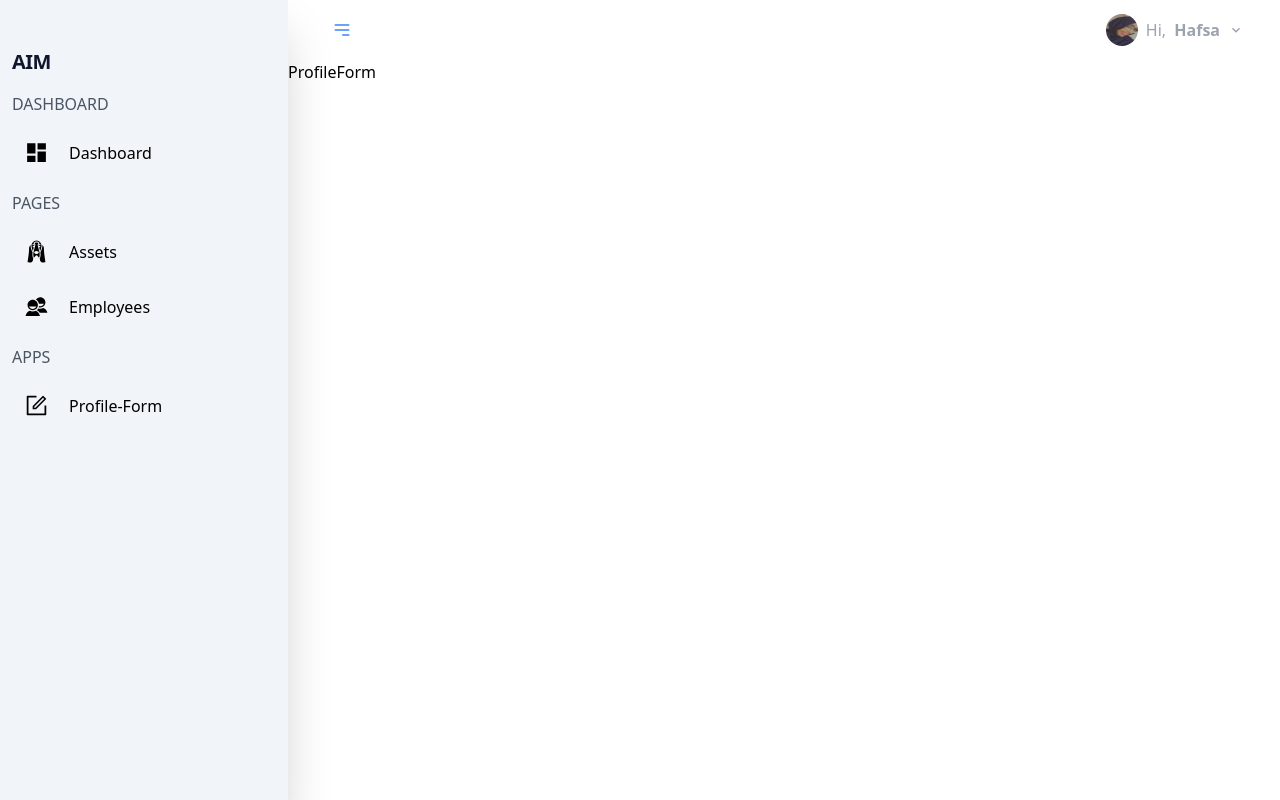
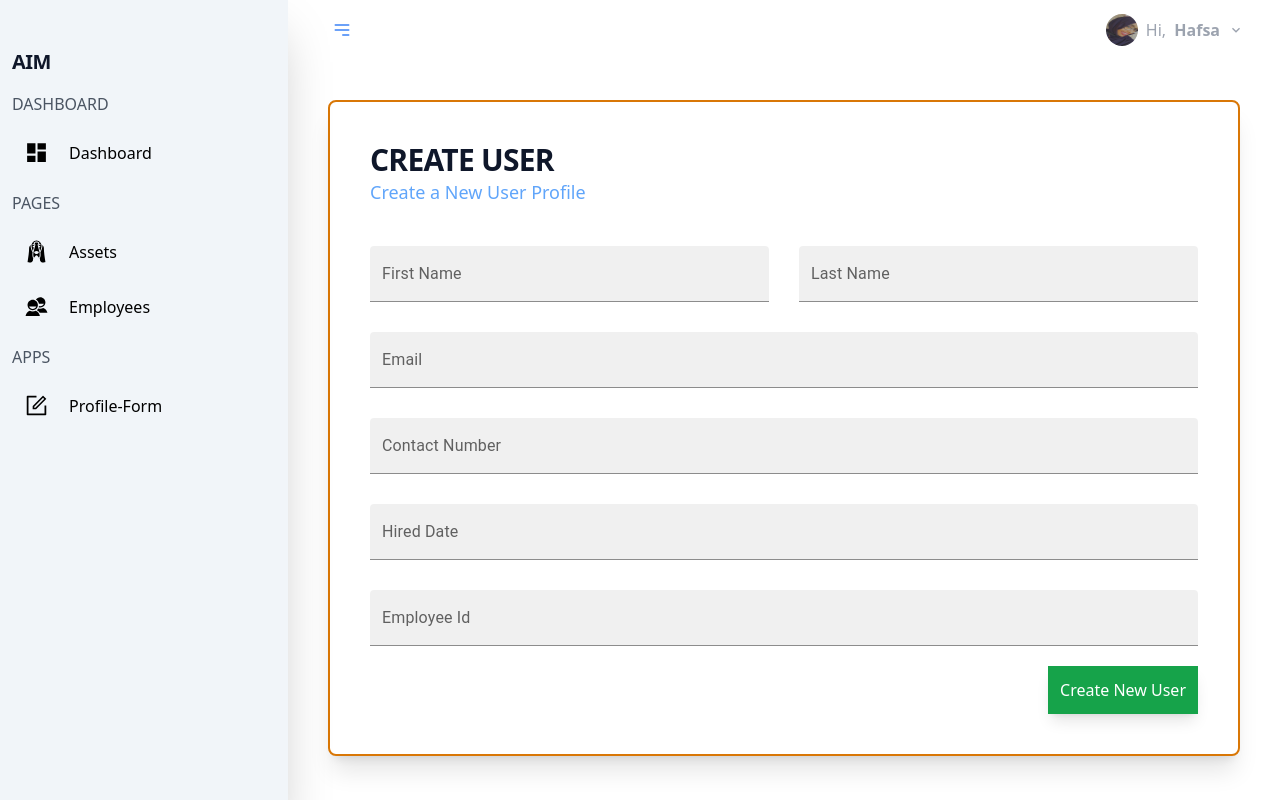
Before and after one commit to Mr-Randell/aim-front-end, a React (Vite) app: page /Profile-Form in a window 1280 px wide. Built offline with nearby package versions, Linux system fonts and the light colour scheme.

Commit message:
working on the employee profile-form

```diff
--- a/src/pages/Dashboard/ProfileForm.jsx
+++ b/src/pages/Dashboard/ProfileForm.jsx
@@ -1,9 +1,145 @@
 import React from 'react'
+import useMediaQuery from "@mui/material/useMediaQuery";
+import { Box,TextField } from "@mui/material";
+import { Formik } from "formik";
+import Header from "../../components/dashboard/Header";
 
+//
+const initialValues = {
+  firstName: "",
+  lastName: "",
+  email: "",
+  contact: "",
+  hiredDate: "",
+  employeeId: "",
+};
+//
 function ProfileForm() {
+  const isNonMobile = useMediaQuery("(min-width:600px)");
+
+  const handleFormSubmit = (values) => {
+    console.log(values);
+  };
   return (
-    <div>ProfileForm</div>
-  )
+    <>
+      <div className="m-2 md:m-10 mt-24 p-2 md:p-10 bg-white rounded-lg border-2 border-amber-600 shadow-xl overflow-x-auto">
+        <Header title="CREATE USER" description="Create a New User Profile" />
+
+        <Formik
+          // classname="overflow-x-auto"
+          onSubmit={handleFormSubmit}
+          initialValues={initialValues}
+          // validationSchema={checkoutSchema}
+        >
+          {({
+            values,
+            errors,
+            touched,
+            handleBlur,
+            handleChange,
+            handleSubmit,
+          }) => (
+            <form onSubmit={handleSubmit}>
+              <Box
+                display="grid"
+                gap="30px"
+                gridTemplateColumns="repeat(4, minmax(0, 1fr))"
+                sx={{
+                  "& > div": { gridColumn: isNonMobile ? undefined : "span 4" },
+                }}
+              >
+                <TextField
+                  fullWidth
+                  variant="filled"
+                  type="text"
+                  label="First Name"
+                  onBlur={handleBlur}
+                  onChange={handleChange}
+                  value={values.firstName}
+                  name="firstName"
+                  error={!!touched.firstName && !!errors.firstName}
+                  helperText={touched.firstName && errors.firstName}
+                  sx={{ gridColumn: "span 2" }}
+                />
+                <TextField
+                  fullWidth
+                  variant="filled"
+                  type="text"
+                  label="Last Name"
+                  onBlur={handleBlur}
+                  onChange={handleChange}
+                  value={values.lastName}
+                  name="lastName"
+                  error={!!touched.lastName && !!errors.lastName}
+                  helperText={touched.lastName && errors.lastName}
+                  sx={{ gridColumn: "span 2" }}
+                />
+                <TextField
+                  fullWidth
+                  variant="filled"
+                  type="text"
+                  label="Email"
+                  onBlur={handleBlur}
+                  onChange={handleChange}
+                  value={values.email}
+                  name="email"
+                  error={!!touched.email && !!errors.email}
+                  helperText={touched.email && errors.email}
+                  sx={{ gridColumn: "span 4" }}
+                />
+                <TextField
+                  fullWidth
+                  variant="filled"
+                  type="text"
+                  label="Contact Number"
+                  onBlur={handleBlur}
+                  onChange={handleChange}
+                  value={values.contact}
+                  name="contact"
+                  error={!!touched.contact && !!errors.contact}
+                  helperText={touched.contact && errors.contact}
+                  sx={{ gridColumn: "span 4" }}
+                />
+                <TextField
+                  fullWidth
+                  variant="filled"
+                  type="text"
+                  label="Hired Date"
+                  onBlur={handleBlur}
+                  onChange={handleChange}
+                  value={values.address1}
+                  name="address1"
+                  error={!!touched.address1 && !!errors.address1}
+                  helperText={touched.address1 && errors.address1}
+                  sx={{ gridColumn: "span 4" }}
+                />
+                <TextField
+                  fullWidth
+                  variant="filled"
+                  type="text"
+                  label="Employee Id"
+                  onBlur={handleBlur}
+                  onChange={handleChange}
+                  value={values.address2}
+                  name="address2"
+                  error={!!touched.address2 && !!errors.address2}
+                  helperText={touched.address2 && errors.address2}
+                  sx={{ gridColumn: "span 4" }}
+                />
+              </Box>
+              <Box display="flex" justifyContent="end" mt="20px">
+                <button type="submit" className='bg-green-600 justify-center text-white p-3 shadow-lg'
+                // onClick={()=> create}
+                >
+                  Create New User
+                </button>
+              </Box>
+            </form>
+          )}
+        </Formik>
+      </div>
+    </>
+  );
 }
 
 export default ProfileForm
```
